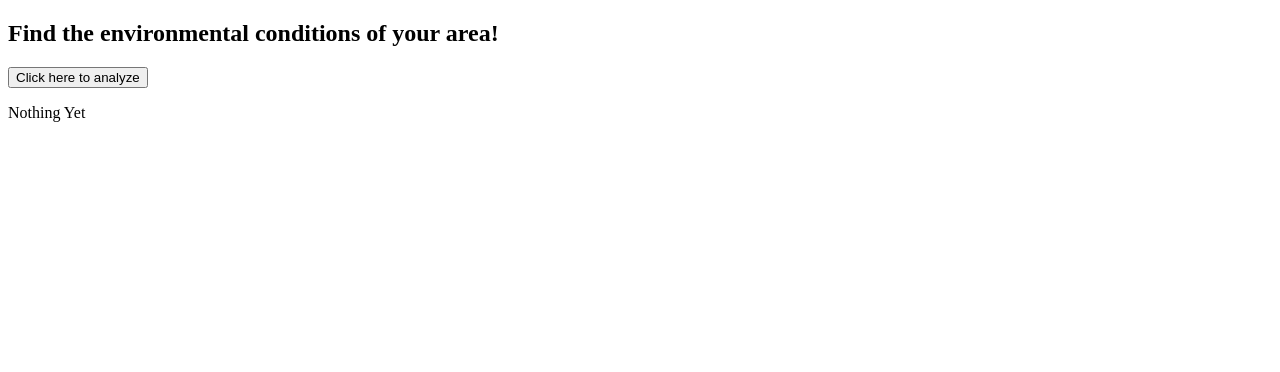
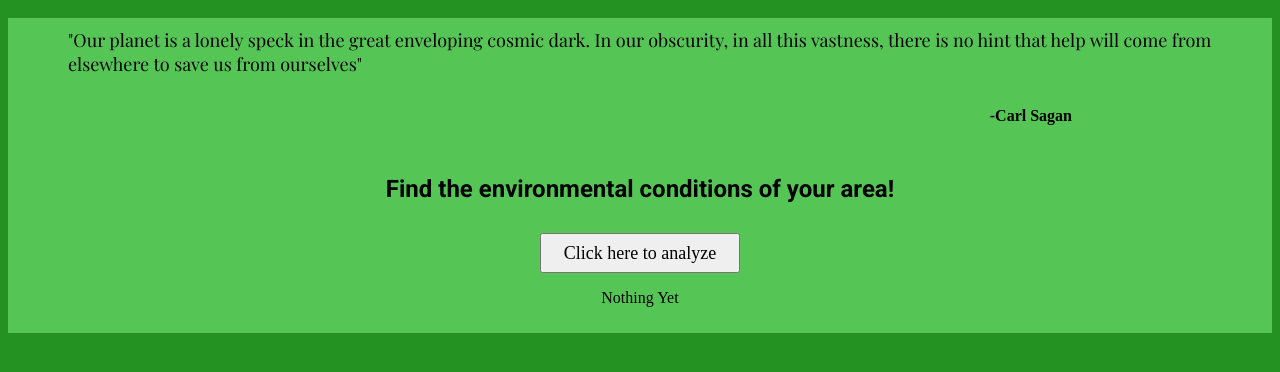
Before and after one commit to cyanryann/hacktivism-II, a plain HTML site: page index.html in a window 1280 px wide. Drawn offline with nearby package versions, Linux system fonts and the light colour scheme; a web font is replaced by a local one.

Commit message:
styling and bug fixing

```diff
--- a/index.html
+++ b/index.html
@@ -9,12 +9,19 @@
     <title>Enviro-Checker</title>
 </head>
 <body>
+    <div class="quote">
+        <p>"Our planet is a lonely speck in the great enveloping cosmic dark. In our obscurity, in all this vastness, there is no hint that help will come from elsewhere to save us from ourselves"</p>
+        <h4> -Carl Sagan</h4>
+    </div>
     <!--Main goal will be
         1) User can enter location
         2) This will pull from APIs to find the environmental condition of that location
         3) Will give advice on how to improve these local issues (maybe congratulate the user if they are clean across the board)-->
         <h2> Find the environmental conditions of your area!</h2>
-        <button onclick="fetchData()">Click here to analyze</button>
+        <div class="center">
+            <button onclick="fetchData()">Click here to analyze</button>
         <p id="results">Nothing Yet</p>
+        </div>
+
 </body>
 </html>
--- a/script.js
+++ b/script.js
@@ -33,7 +33,7 @@
                 url: targetUrl
             }
         });
-        const data = proxyResponse.data;
+        const data = proxyResponse.data.data;
         console.log(data);
         results.innerText = "Your closest city is " + data.city;
         } catch (error)
--- a/style.css
+++ b/style.css
@@ -0,0 +1,42 @@
+
+@import url('https://fonts.googleapis.com/css2?family=Playfair+Display:ital,wght@0,400..900;1,400..900&family=Roboto:ital,wght@0,100..900;1,100..900&display=swap');
+
+html {
+    background-color: rgb(35, 146, 35);
+}
+body {
+    background-color: rgb(85, 197, 85);
+}
+h2 {
+    font-family: "Roboto";
+    text-align: center;
+}
+.quote p {
+    font-family: "Playfair Display";
+    font-weight:400;
+    font-size: 18px;
+    padding: 10px 60px;
+}
+.quote h4 {
+    text-align:right;
+    padding-right: 200px;
+    margin-bottom: 50px;
+}
+.center {
+    align-items: center;
+    justify-items: center;
+    text-align: center;
+    padding: 10px;
+}
+button {
+    justify-self: center;
+    align-self: center;
+    text-align: center;
+    width: 200px;
+    height: 40px;
+    font-size: 18px;
+    font-family: "Robot";
+}
+button:hover {
+    filter: brightness(.8);
+}
```
